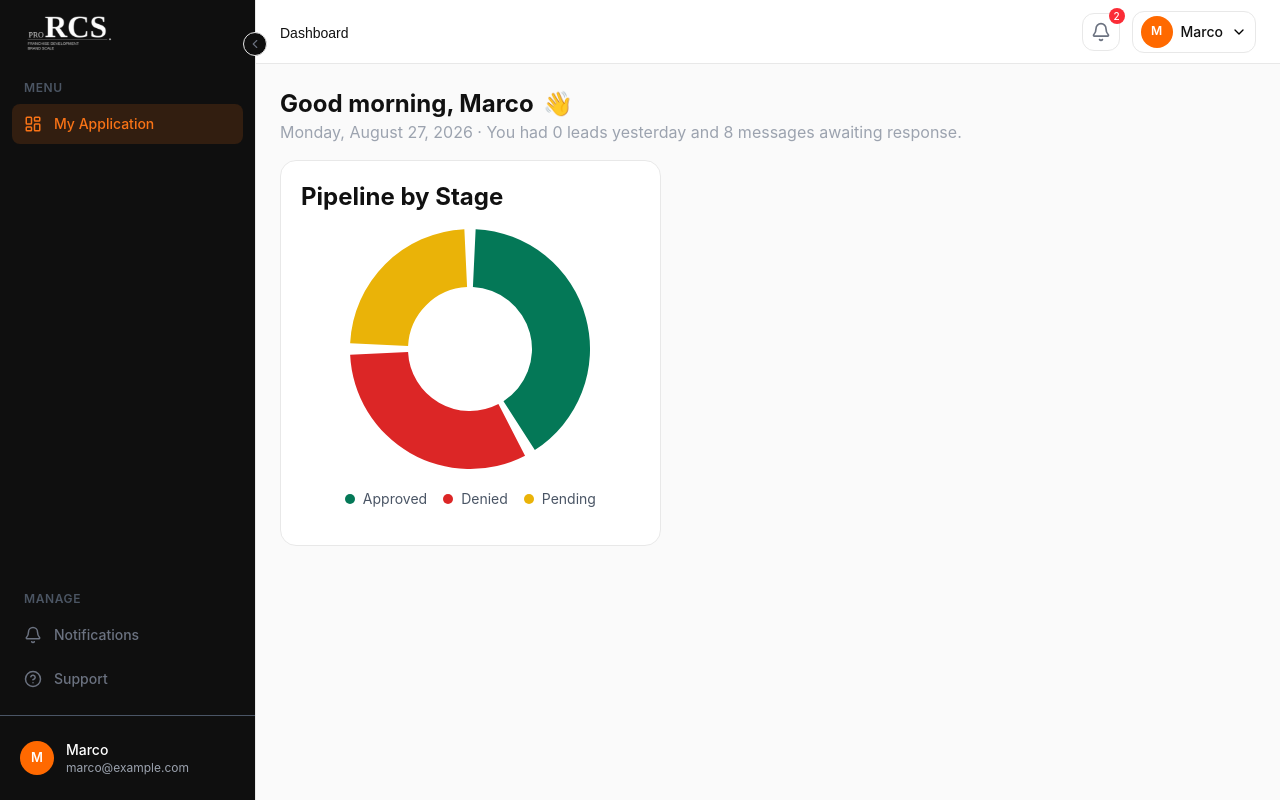
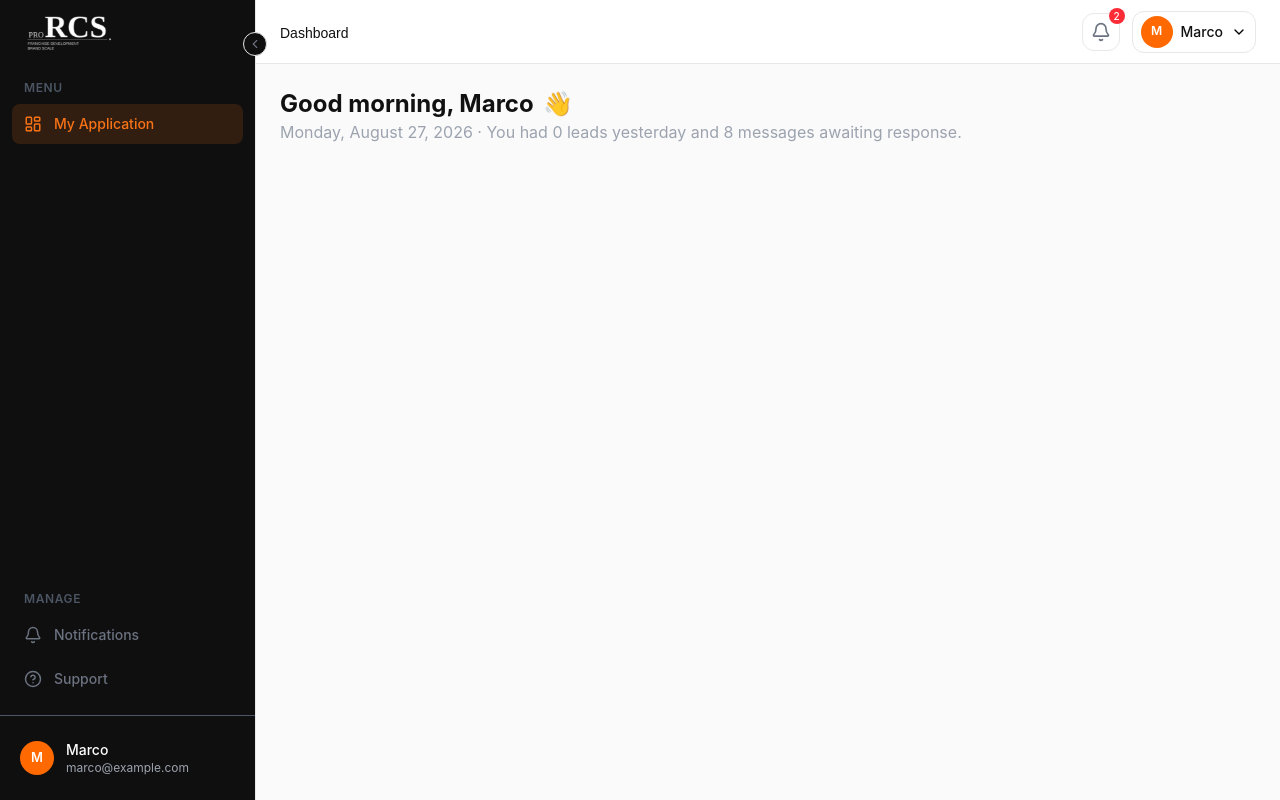
Before and after one commit to hamza-nafasat/rcs-frontend, a React (Vite) app: page /user/dashboard in a window 1280 px wide. Built offline with nearby package versions, Linux system fonts and the light colour scheme.

Commit message:
remove pipeline chart section from user dashboard

```diff
--- a/src/pages/user/dashboard/UserDashboard.jsx
+++ b/src/pages/user/dashboard/UserDashboard.jsx
@@ -1,6 +1,4 @@
-import Card from "../../../components/shared/Card";
 import UserDashboardHeading from "./components/UserDashboardHeading";
-import UserDonutChart from "./components/UserDonutChart";
 
 const UserDashboard = () => {
   return (
@@ -11,21 +9,6 @@ const UserDashboard = () => {
         heading="Good morning, Marco"
         subheading="Monday, August 27, 2026 · You had 0 leads yesterday and 8 messages awaiting response."
       />
-
-      <section
-        className="fade-up grid grid-cols-1 items-stretch gap-4 lg:grid-cols-5"
-        style={{ "--fade-delay": "440ms" }}
-      >
-
-        <Card className="h-full lg:col-span-2">
-          <UserDashboardHeading heading="Pipeline by Stage" />
-          <UserDonutChart
-            labels={["Approved", "Denied", "Pending"]}
-            data={[25, 20, 15]}
-            colors={["#047857", "#DC2626", "#EAB308"]}
-          />
-        </Card>
-      </section>
     </article>
   );
 };
```
